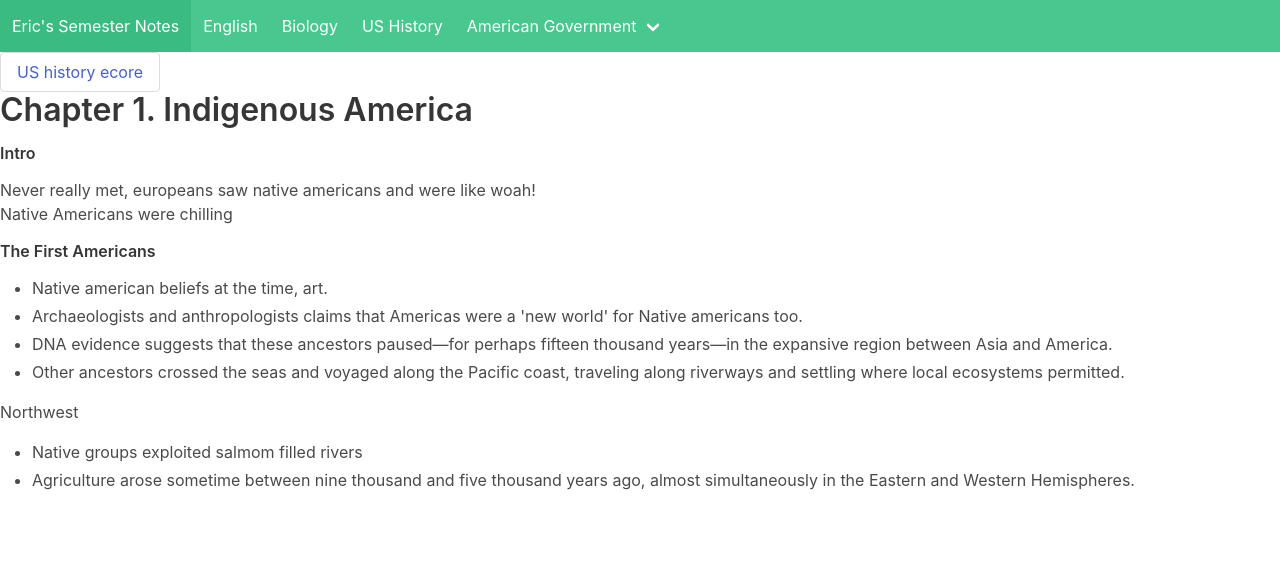
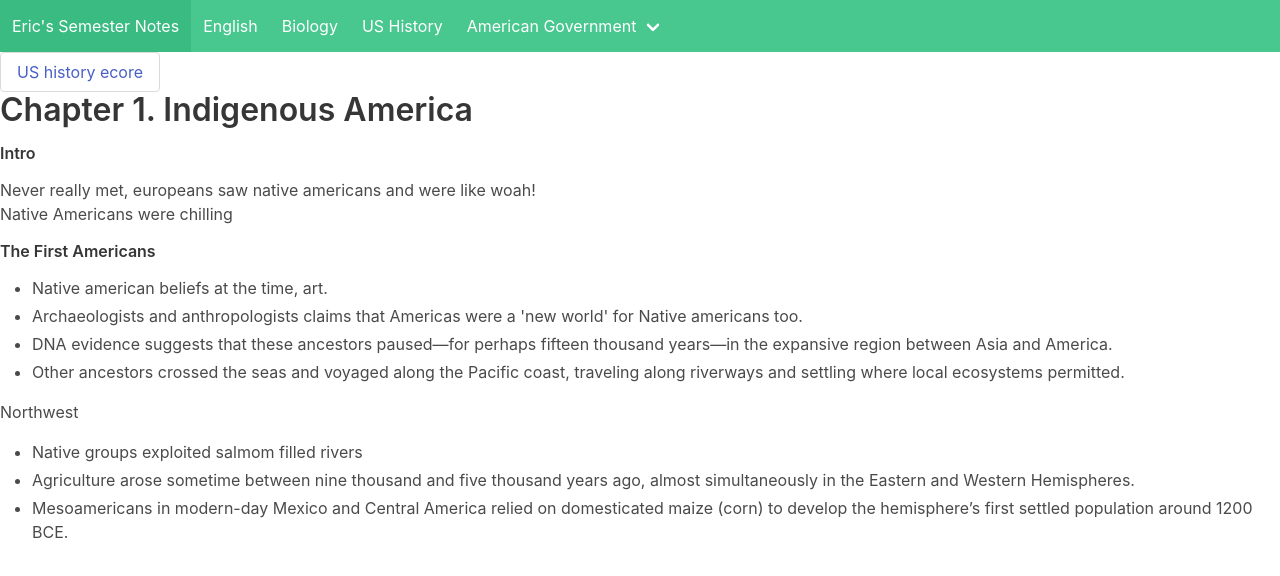
Before and after one commit to ericcnguyen04/semester-1, a React (Create React App) app: page /us-history in a window 1280 px wide. Shown: the top 576 px of the page. Built offline with nearby package versions, Linux system fonts and the light colour scheme.

Commit message:
note takingg

```diff
--- a/src/Components/US-history.jsx
+++ b/src/Components/US-history.jsx
@@ -31,6 +31,7 @@ export default function English () {
                     <ul>
                         <li>Native groups exploited salmom filled rivers</li>
                         <li>Agriculture arose sometime between nine thousand and five thousand years ago, almost simultaneously in the Eastern and Western Hemispheres.</li>
+                        <li>Mesoamericans in modern-day Mexico and Central America relied on domesticated maize (corn) to develop the hemisphere’s first settled population around 1200 BCE.</li>
                     </ul>
 
             </div>
```
